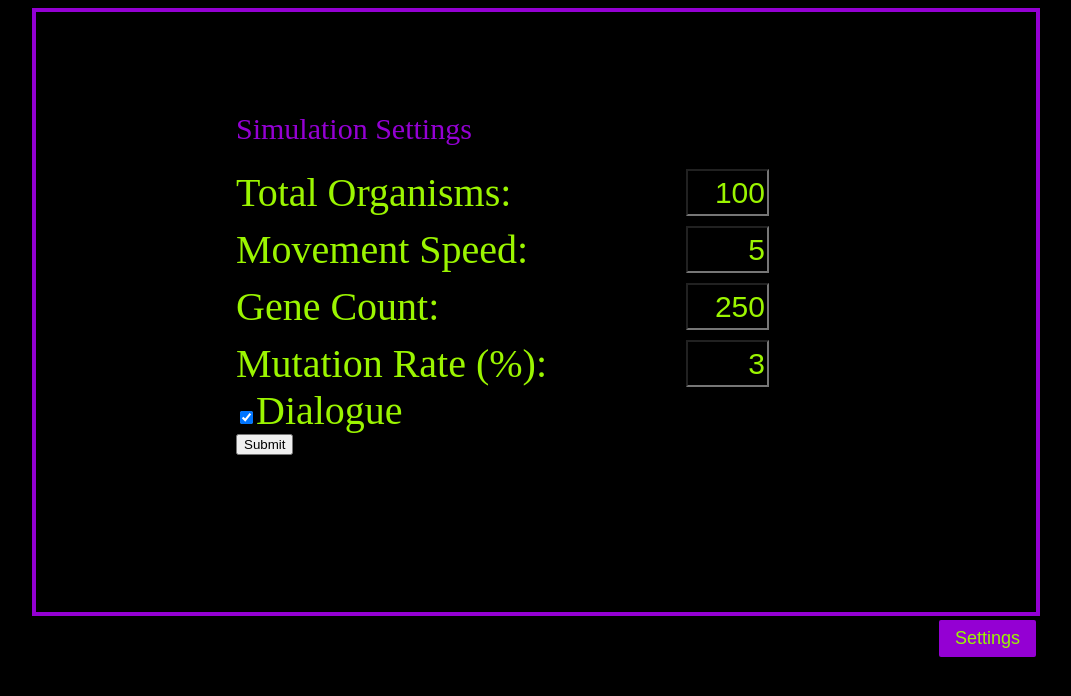
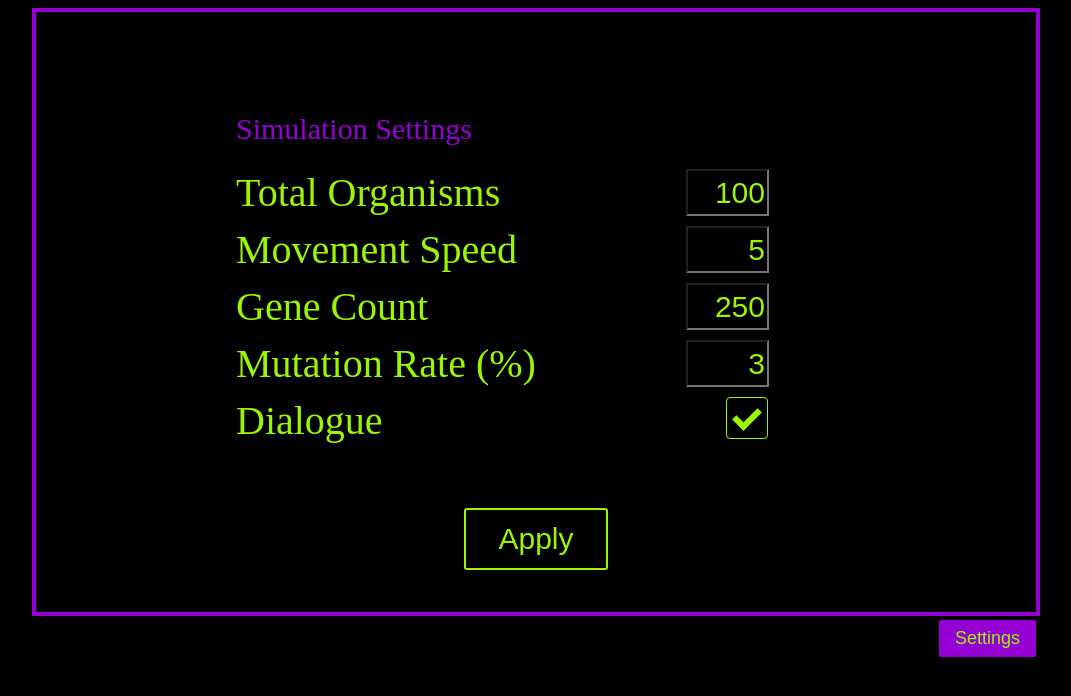
Before and after one commit to Cudderson/natural-selection, a plain HTML site: page test.html in a window 1280 px wide. Both pictures are taken after a click on the button "Settings". Shown: the whole page, without its empty margins (104-1175 px from the left). Drawn offline with Linux system fonts and the light colour scheme.

Commit message:
progress on styling settings form

```diff
--- a/styles.css
+++ b/styles.css
@@ -39,7 +39,6 @@ body {
     grid-template-columns: 3fr 1fr;
     grid-template-rows: 1fr repeat(4, 1fr);
     row-gap: 10px;
-    /* border: 4px solid black; */
 }
 
 .settings-header {
@@ -49,12 +48,6 @@ body {
     color: var(--darkviolet);
 }
 
-/* may not need */
-.settings-grid > label {
-    display: block;
-}
-
-/* not doing dialogue yet */
 .organisms-setting-label,
 .movement-setting-label,
 .gene-setting-label,
@@ -79,7 +72,98 @@ body {
 
 .setting-submit {
     display: block;
+    margin: 0 auto;
+    margin-top: 4rem;
+    border: 2px solid var(--custom-green);
+    border-radius: 3px;
+    padding: .75rem 2rem;
+    background-color: black;
+    color: var(--custom-green);
+    font-size: 30px;
+    transition: .25s;
 }
+
+.setting-submit:hover {
+    background-color: var(--custom-green);
+    color: black;
+    transition: .25s;
+}
+
+.dialogue-container {
+    grid-column: 2 / 3;
+    margin-left: 40px;
+}
+
+/* custom checkbox */
+.dialogue-setting-label {
+    display: block;
+    position: relative;
+    padding-left: 35px;
+    margin-bottom: 12px;
+    cursor: pointer;
+    font-size: 22px;
+    -webkit-user-select: none;
+    -moz-user-select: none;
+    -ms-user-select: none;
+    user-select: none;
+  }
+
+  /* Hide the browser default checkbox */
+  .dialogue-setting-label input {
+    position: absolute;
+    opacity: 0;
+    cursor: pointer;
+    height: 0;
+    width: 0;
+  }
+
+  /* Create a custom checkbox */
+  .checkmark {
+    position: absolute;
+    top: 0;
+    left: 0;
+    height: 40px;
+    width: 40px;
+    border: 1px solid var(--custom-green);
+    border-radius: 4px;
+    background-color: black;
+  }
+
+  /* On mouse-over, add darkgray background color */
+  .dialogue-setting-label:hover input ~ .checkmark {
+    background-color: #222;
+  }
+
+  /* When the checkbox is checked, add black background */
+  .dialogue-setting-label input:checked ~ .checkmark {
+    background-color: black;
+  }
+
+  /* checkmark/indicator (hidden when not checked) */
+  .checkmark:after {
+    content: "";
+    position: absolute;
+    display: none;
+  }
+
+  /* Show the checkmark when checked */
+  .dialogue-setting-label input:checked ~ .checkmark:after {
+    display: block;
+  }
+
+  /* checkmark/indicator */
+  .dialogue-setting-label .checkmark:after {
+    left: 12px;
+    top: 5px;
+    width: 10px;
+    height: 20px;
+    border: solid var(--custom-green);
+    border-width: 0 6px 6px 0;
+    -webkit-transform: rotate(45deg);
+    -ms-transform: rotate(45deg);
+    transform: rotate(45deg);
+  }
+/* end custom checkbox */
 
 .btn-container {
     display: grid;
--- a/test.html
+++ b/test.html
@@ -20,23 +20,35 @@
         <div class="settings-grid">
           <span class="settings-header">Simulation Settings</span>
 
-          <label class="organisms-setting-label" for="total-organisms">Total Organisms:</label>
+          <label class="organisms-setting-label" for="total-organisms">Total Organisms</label>
           <input class="setting-input" id="total-organisms" type="text" value="100">
 
-          <label class="movement-setting-label" for="move-speed">Movement Speed:</label>
+          <label class="movement-setting-label" for="move-speed">Movement Speed</label>
           <input class="setting-input" id="move-speed" type="text" value="5">
 
-          <label class="gene-setting-label" for="gene-count">Gene Count:</label>
+          <label class="gene-setting-label" for="gene-count">Gene Count</label>
           <input class="setting-input" id="gene-count" type="text" value="250">
 
-          <label class="mutation-setting-label" for="mutation-rate">Mutation Rate (%):</label>
+          <label class="mutation-setting-label" for="mutation-rate">Mutation Rate (%)</label>
           <input class="setting-input" id="mutation-rate" type="text" value="3">
+
+          <span class="dialogue-setting-span">Dialogue</span>
+          <div class="dialogue-container">
+            <label class="dialogue-setting-label">
+              <input type="checkbox" checked="checked">
+              <span class="checkmark"></span>
+            </label>
+          </div>
         </div>
         <!-- these are beneath the grid -->
-        <label class="dialogue-setting-label" for="dialogue"></label>
-        <input class="dialogue-setting-input" type="checkbox" id="dialogue" checked><span class="dialogue-setting-span">Dialogue</span>
+        <!-- <label class="dialogue-setting-label" for="dialogue"></label>
+        <input class="dialogue-setting-input" type="checkbox" id="dialogue" checked><span class="dialogue-setting-span">Dialogue</span> -->
 
-        <input class="setting-submit" type="submit" value="Submit">
+        <!--custom-->
+
+
+
+        <input class="setting-submit" type="submit" value="Apply">
       </form>
     </div>
   </div>
```
